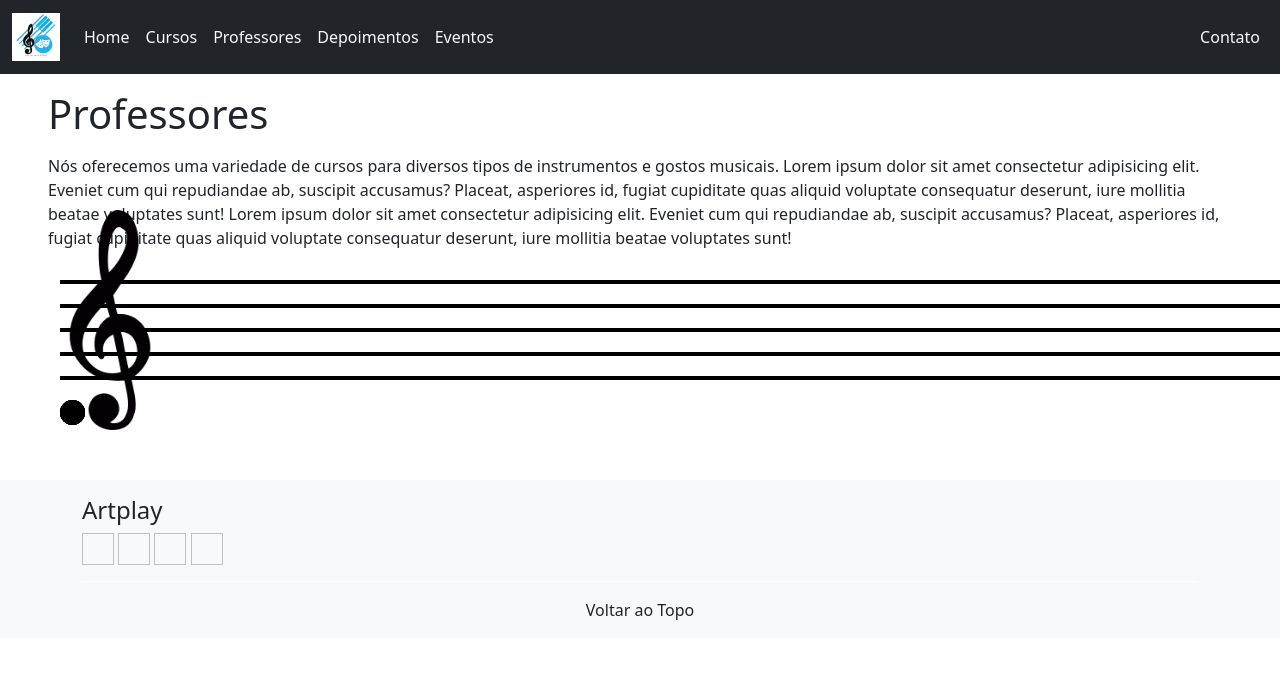
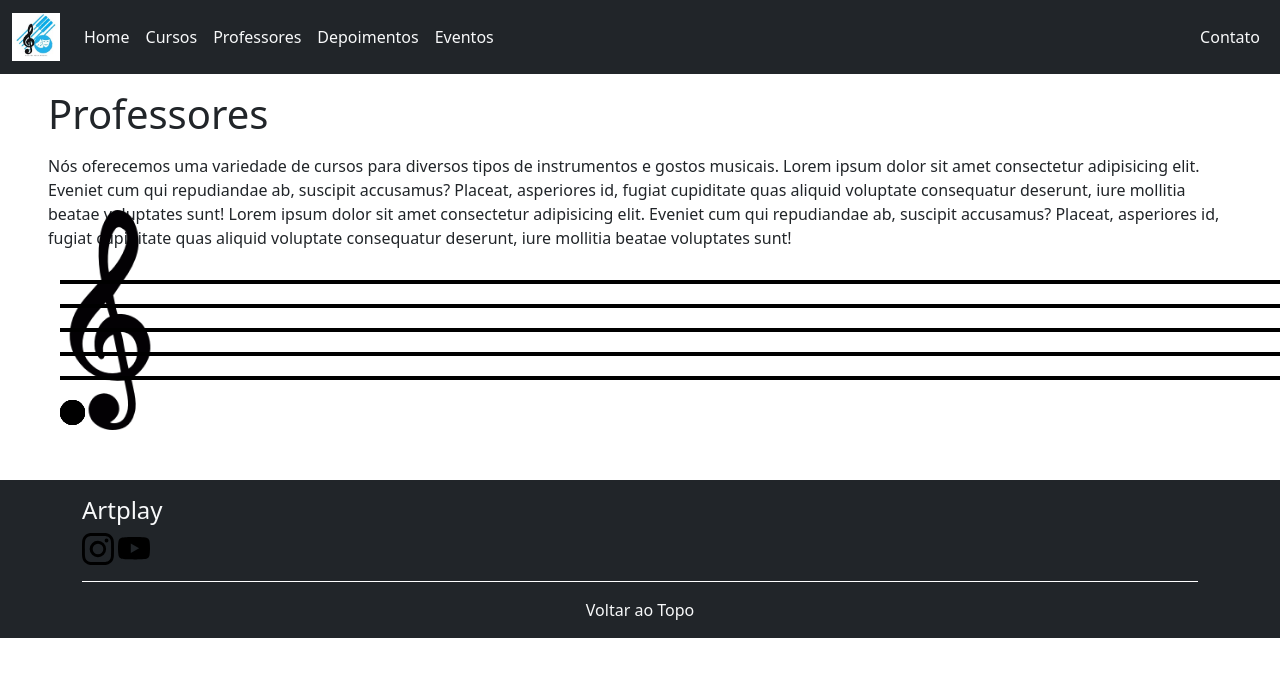
Before and after one commit to DiegoG784/artplay.com, a plain HTML site: page professores.html in a window 1280 px wide. Shown: the top 676 px of the page. Drawn offline with nearby package versions, Linux system fonts and the light colour scheme; a script that the page names is missing.

Commit message:
updated footer

```diff
--- a/professores.html
+++ b/professores.html
@@ -86,7 +86,8 @@
 
 
         <!-- Rodapé -->
-            <footer class="nav-footer bg-body-tertiary p-3">
+        <div>
+            <footer class="nav-footer bg-main-color-1 text-light p-3 bg-dark">
                 <div class="container">
                     <h4>Artplay</h4>
                     <!--Por algum motivo, esta seção está dando conflitos com o css de flex ou de lista-->
@@ -108,10 +109,8 @@
                         </ul>
                     </div> -->
                     <div class="footer-social-media">
-                        <a href="#"><img height="32px" width="32px"></a>
-                        <a href="#"><img height="32px" width="32px"></a>
-                        <a href="#"><img height="32px" width="32px"></a>
-                        <a href="#"><img height="32px" width="32px"></a>
+                        <a href="https://www.instagram.com/artplay_musica/"><img src="icons/instagram.svg" height="32px" width="32px"></a>
+                        <a href="https://www.youtube.com/@felipepimentelmusica"><img src="icons/youtube.svg" height="32px" width="32px"></a>
                     </div>
                     <div class="d-flex justify-content-center py-3">
                         <div class="footer-divider justify-content-center"></div>
@@ -122,6 +121,7 @@
                     </div>
                 </div>
             </footer>
+        </div>
         <script src="https://cdn.jsdelivr.net/npm/bootstrap@5.3.8/dist/js/bootstrap.bundle.min.js" integrity="sha384-FKyoEForCGlyvwx9Hj09JcYn3nv7wiPVlz7YYwJrWVcXK/BmnVDxM+D2scQbITxI" crossorigin="anonymous"></script>
         <script src="script.js" defer></script>
     </body>
```
Also changed, not shown: contato.html (+3 -5 lines), cursos.html (+3 -5 lines), depoimentos.html (+3 -5 lines), eventos.html (+3 -5 lines), index.html (+3 -5 lines).
